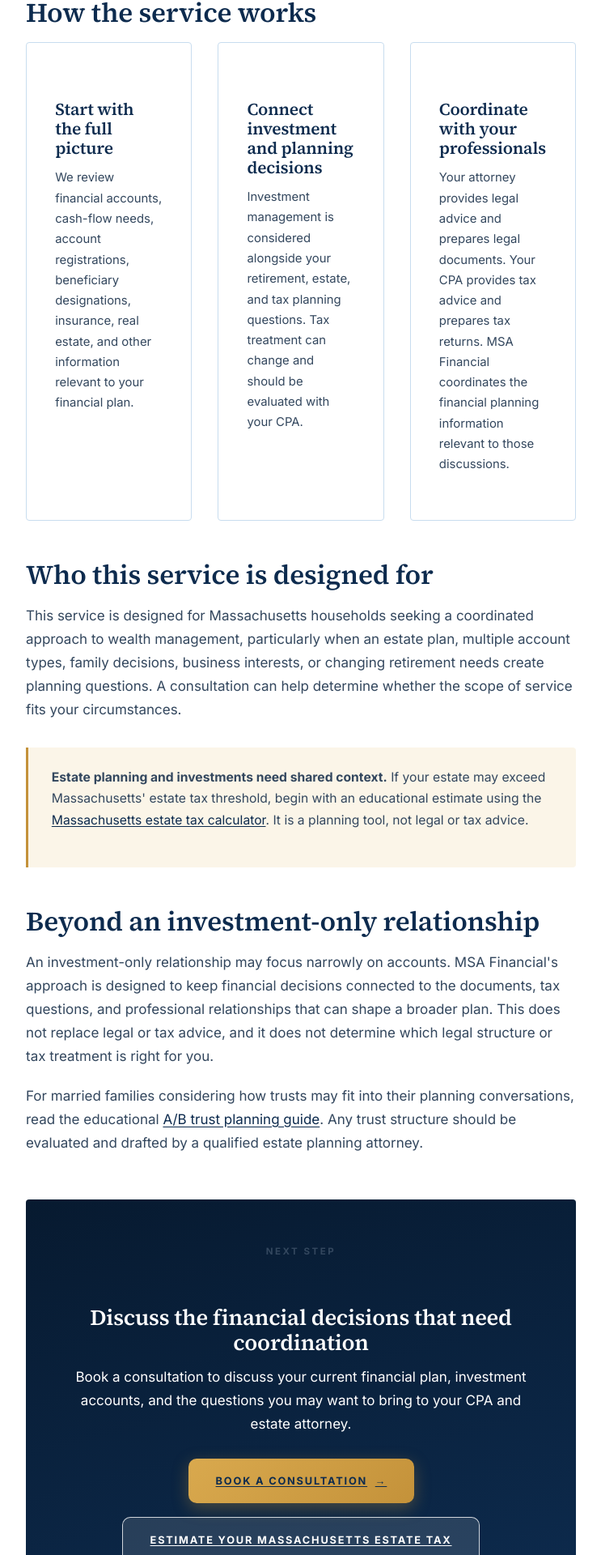
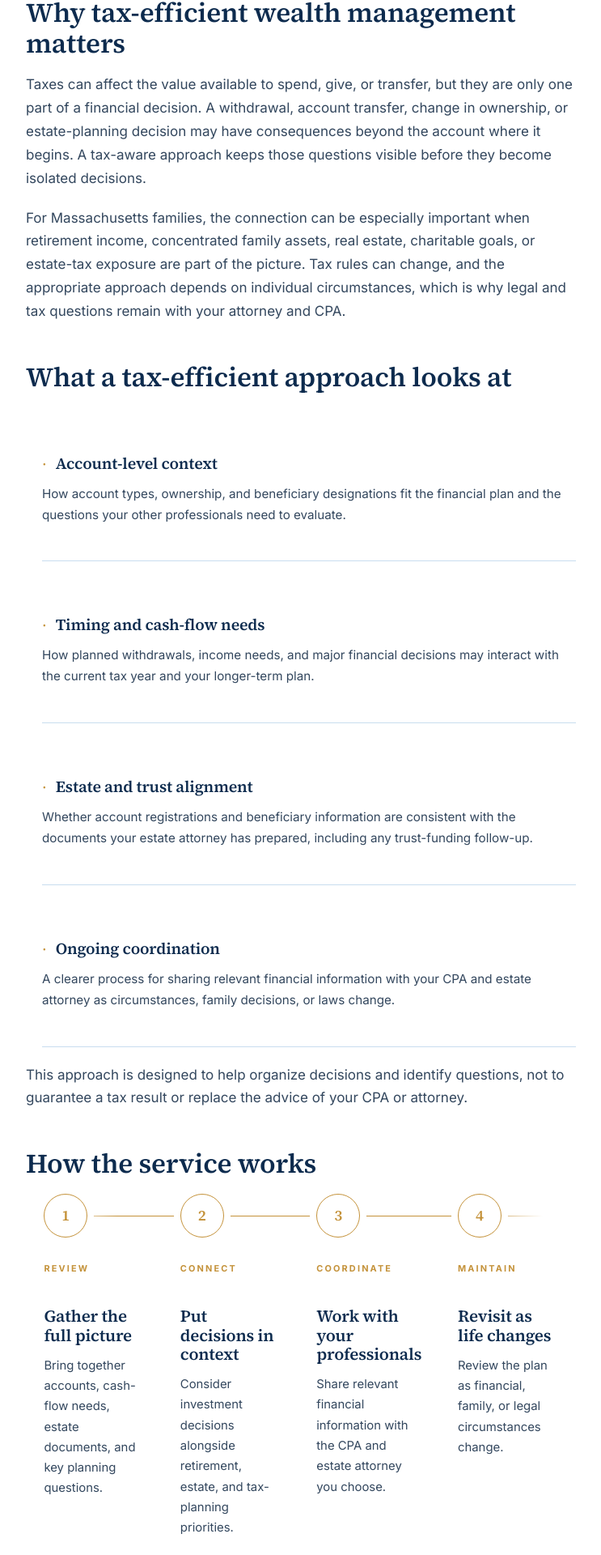
Before and after one commit to mikebarrasso/preserveyourestate, a Next.js app: page /wealth-management in a window 1280 px wide. Shown: the part 1257-3177 px from the top of the page at 81% size, without its empty margins (268-1011 px from the left). Built offline with nearby package versions, Linux system fonts and the light colour scheme.

Commit message:
Expand wealth management service detail

```diff
--- a/app/wealth-management/page.tsx
+++ b/app/wealth-management/page.tsx
@@ -88,30 +88,82 @@ export default function WealthManagementPage() {
             attorney so the professionals you choose can work from a clearer, more complete picture.
           </p>
 
+          <h2>Why tax-efficient wealth management matters</h2>
+          <p>
+            Taxes can affect the value available to spend, give, or transfer, but they are only one
+            part of a financial decision. A withdrawal, account transfer, change in ownership, or
+            estate-planning decision may have consequences beyond the account where it begins. A
+            tax-aware approach keeps those questions visible before they become isolated decisions.
+          </p>
+          <p>
+            For Massachusetts families, the connection can be especially important when retirement
+            income, concentrated family assets, real estate, charitable goals, or estate-tax exposure
+            are part of the picture. Tax rules can change, and the appropriate approach depends on
+            individual circumstances, which is why legal and tax questions remain with your attorney
+            and CPA.
+          </p>
+
+          <h2>What a tax-efficient approach looks at</h2>
+          <ul className="strategy-list stagger">
+            <li>
+              <h3>Account-level context</h3>
+              <p>
+                How account types, ownership, and beneficiary designations fit the financial plan and
+                the questions your other professionals need to evaluate.
+              </p>
+            </li>
+            <li>
+              <h3>Timing and cash-flow needs</h3>
+              <p>
+                How planned withdrawals, income needs, and major financial decisions may interact with
+                the current tax year and your longer-term plan.
+              </p>
+            </li>
+            <li>
+              <h3>Estate and trust alignment</h3>
+              <p>
+                Whether account registrations and beneficiary information are consistent with the
+                documents your estate attorney has prepared, including any trust-funding follow-up.
+              </p>
+            </li>
+            <li>
+              <h3>Ongoing coordination</h3>
+              <p>
+                A clearer process for sharing relevant financial information with your CPA and estate
+                attorney as circumstances, family decisions, or laws change.
+              </p>
+            </li>
+          </ul>
+          <p>
+            This approach is designed to help organize decisions and identify questions, not to
+            guarantee a tax result or replace the advice of your CPA or attorney.
+          </p>
+
           <h2>How the service works</h2>
-          <div className="grid g3 stagger">
-            <div className="coord-card">
-              <h3>Start with the full picture</h3>
-              <p>
-                We review financial accounts, cash-flow needs, account registrations, beneficiary
-                designations, insurance, real estate, and other information relevant to your financial
-                plan.
-              </p>
+          <div className="process-grid">
+            <div className="step">
+              <div className="step-dot">1</div>
+              <span className="step-tag">Review</span>
+              <h3>Gather the full picture</h3>
+              <p>Bring together accounts, cash-flow needs, estate documents, and key planning questions.</p>
             </div>
-            <div className="coord-card">
-              <h3>Connect investment and planning decisions</h3>
-              <p>
-                Investment management is considered alongside your retirement, estate, and tax
-                planning questions. Tax treatment can change and should be evaluated with your CPA.
-              </p>
+            <div className="step">
+              <div className="step-dot">2</div>
+              <span className="step-tag">Connect</span>
+              <h3>Put decisions in context</h3>
+              <p>Consider investment decisions alongside retirement, estate, and tax-planning priorities.</p>
             </div>
-            <div className="coord-card">
-              <h3>Coordinate with your professionals</h3>
-              <p>
-                Your attorney provides legal advice and prepares legal documents. Your CPA provides
-                tax advice and prepares tax returns. MSA Financial coordinates the financial planning
-                information relevant to those discussions.
-              </p>
+            <div className="step">
+              <div className="step-dot">3</div>
+              <span className="step-tag">Coordinate</span>
+              <h3>Work with your professionals</h3>
+              <p>Share relevant financial information with the CPA and estate attorney you choose.</p>
+            </div>
+            <div className="step">
+              <div className="step-dot">4</div>
+              <span className="step-tag">Maintain</span>
+              <h3>Revisit as life changes</h3>
+              <p>Review the plan as financial, family, or legal circumstances change.</p>
             </div>
           </div>
 
```
